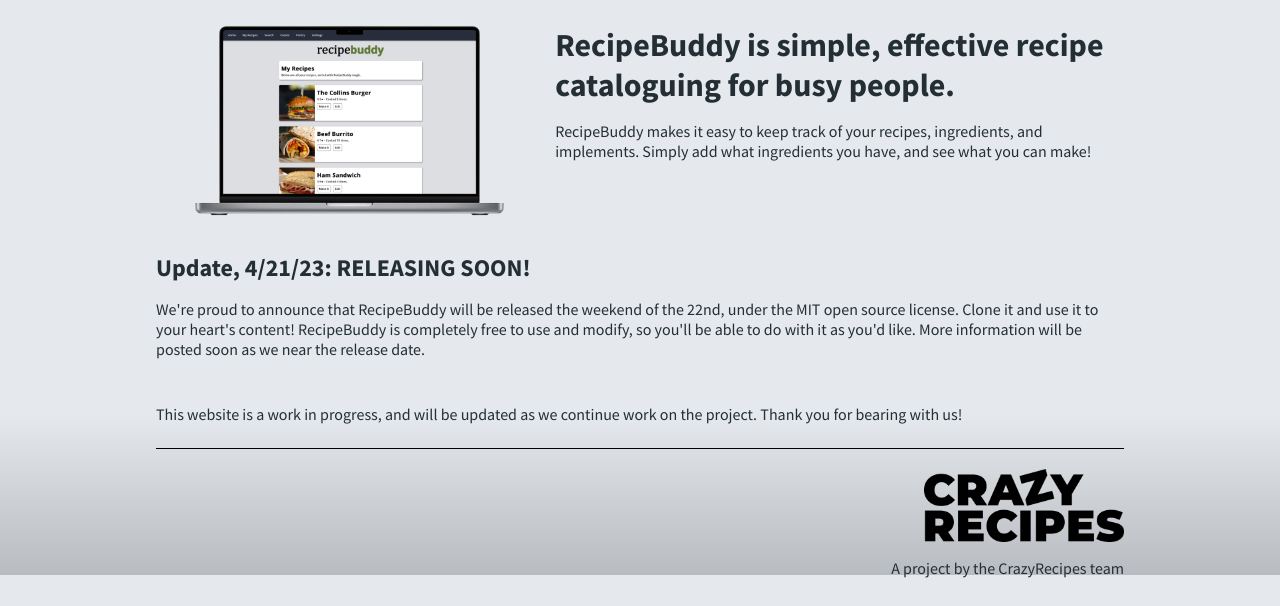
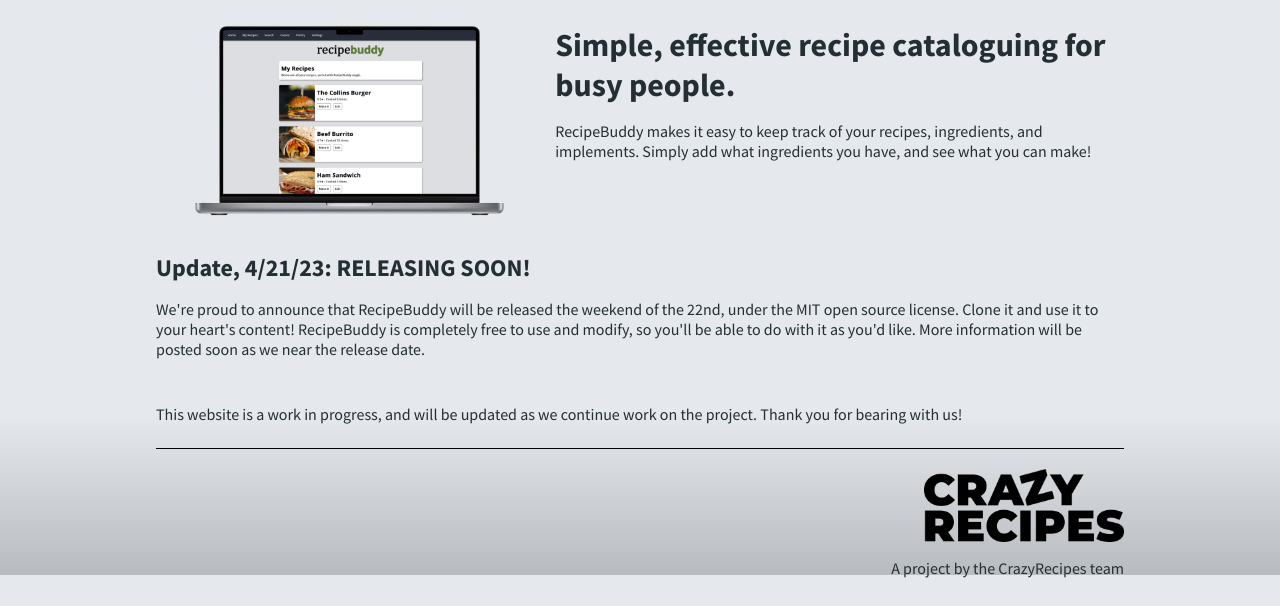
Before and after one commit to crazyrecipes/crazyrecipes.github.io, a plain HTML site: page index.html in a window 1280 px wide. Shown: the part 225-831 px from the top of the page. Drawn offline with Linux system fonts and the light colour scheme.

Commit message:
Update index.html

```diff
--- a/index.html
+++ b/index.html
@@ -27,7 +27,7 @@
                 </div>
                 <div class="sbsc">
                     <p>
-                        <h2>RecipeBuddy is simple, effective recipe cataloguing for busy people.</h2>
+                        <h2>Simple, effective recipe cataloguing for busy people.</h2>
                         <p>
                             RecipeBuddy makes it easy to keep track of your recipes, ingredients, and implements.
                             Simply add what ingredients you have, and see what you can make!
```
